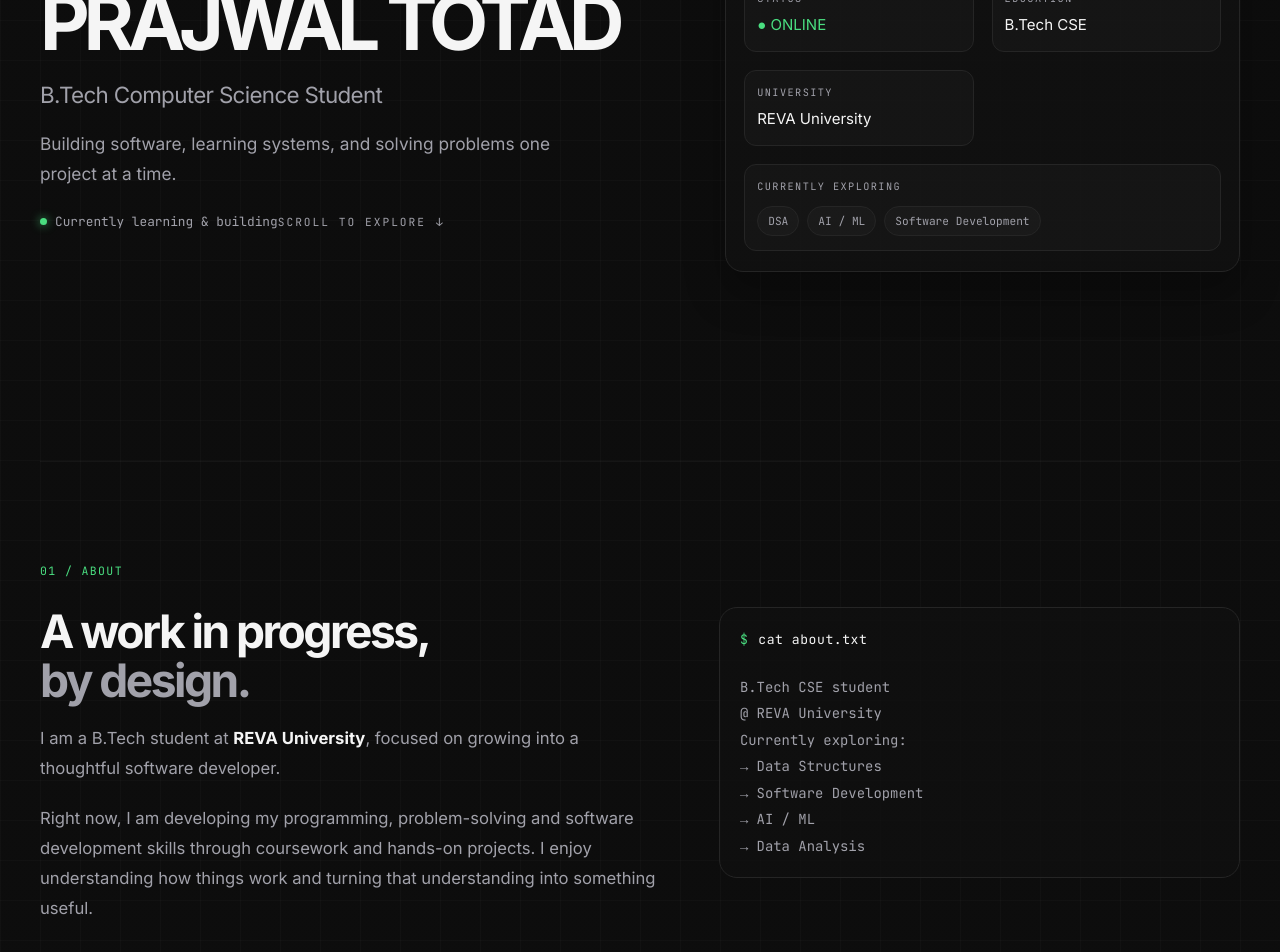
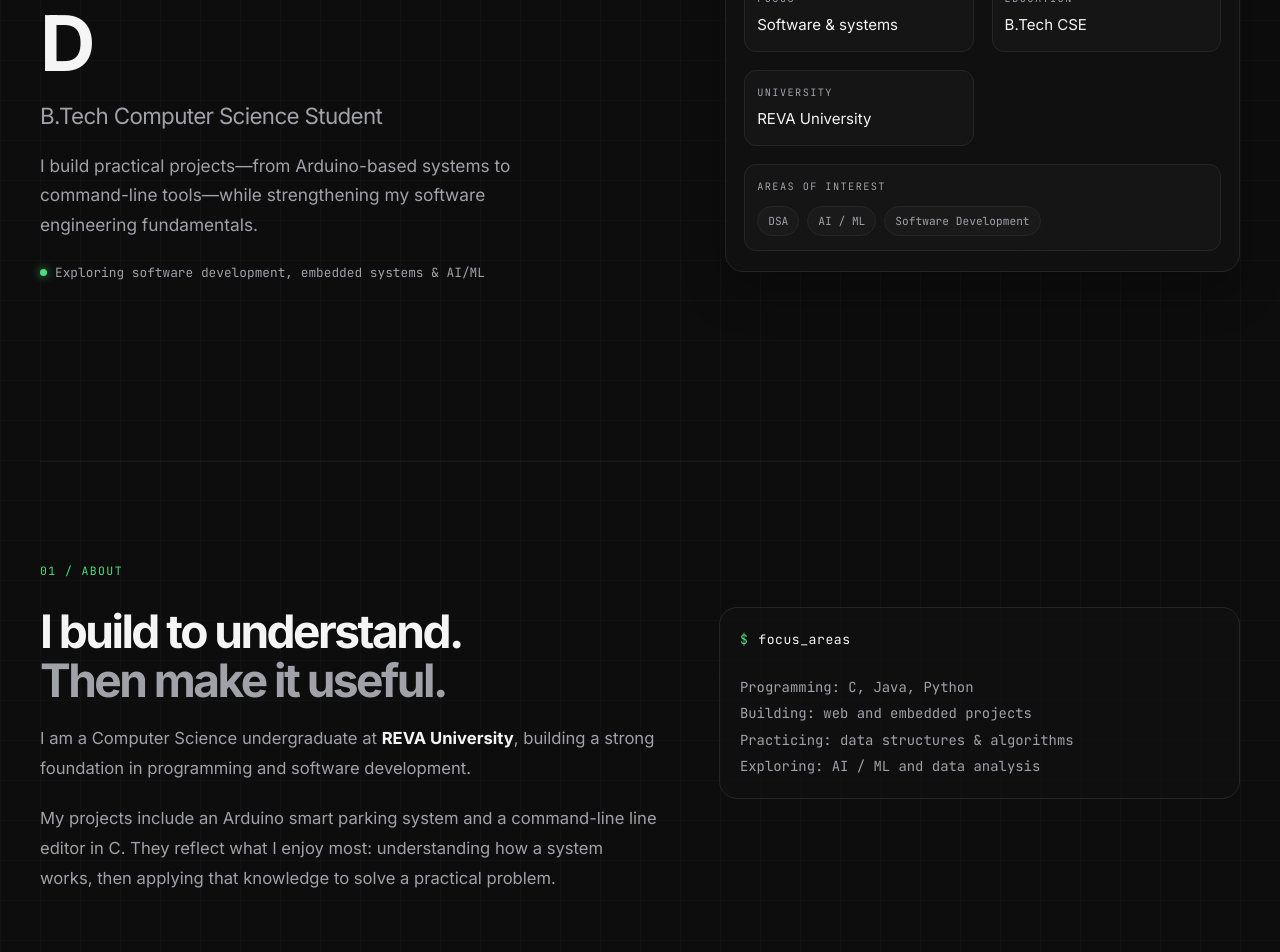
Before and after one commit to prajwaltotad/myportfolio, a React (Vite) app: page / in a window 1280 px wide. Shown: the part 340-1292 px from the top of the page. Built offline with nearby package versions, Linux system fonts and the light colour scheme.

Commit message:
Add glitch animation

```diff
--- a/src/App.css
+++ b/src/App.css
@@ -188,6 +188,41 @@
   font-weight: 700;
 }
 
+.hero-name .glitch-char {
+  display: inline-block;
+}
+
+.hero-name .glitch-space {
+  width: 0.3em;
+}
+
+.hero-name:hover .glitch-char {
+  animation: nameCharacterGlitch 460ms steps(2, end) both;
+}
+
+@keyframes nameCharacterGlitch {
+  0%, 100% {
+    color: inherit;
+    text-shadow: none;
+    transform: translate(0, 0) skewX(0);
+  }
+  18% {
+    color: var(--terminal-green);
+    text-shadow: 2px 0 rgba(74, 222, 128, 0.85), -2px 0 rgba(97, 190, 255, 0.75);
+    transform: translate(-2px, 1px) skewX(-12deg);
+  }
+  42% {
+    color: inherit;
+    text-shadow: -2px 0 rgba(74, 222, 128, 0.8), 2px 0 rgba(255, 92, 92, 0.7);
+    transform: translate(2px, -1px) skewX(9deg);
+  }
+  68% {
+    color: var(--terminal-green);
+    text-shadow: 1px 0 rgba(97, 190, 255, 0.8);
+    transform: translate(-1px, 0) skewX(-5deg);
+  }
+}
+
 .hero-subtitle {
   margin: 0 0 18px;
   color: var(--text-secondary);
@@ -211,24 +246,6 @@
   color: var(--text-secondary);
   font-size: 0.8rem;
   font-family: var(--font-mono);
-}
-
-.scroll-indicator {
-  display: inline-flex;
-  align-items: center;
-  gap: 10px;
-  margin-top: 22px;
-  letter-spacing: 0.18em;
-  font-size: 0.7rem;
-  color: var(--text-secondary);
-  text-decoration: none;
-  font-family: var(--font-mono);
-  animation: float 2.4s ease-in-out infinite;
-}
-
-@keyframes float {
-  0%, 100% { transform: translateY(0); }
-  50% { transform: translateY(6px); }
 }
 
 .terminal-card {
@@ -300,6 +317,16 @@
   color: var(--text);
   font-size: 0.94rem;
   line-height: 1.5;
+}
+
+.university-link {
+  color: inherit;
+  text-decoration: none;
+}
+
+.university-link:hover,
+.university-link:focus-visible {
+  color: inherit;
 }
 
 .dashboard-value.online {
@@ -870,6 +897,21 @@
 .contact-email-text {
   position: relative;
   display: inline-block;
+  -webkit-user-select: text;
+  user-select: text;
+}
+
+.mini-links .contact-email {
+  justify-self: start;
+  width: fit-content;
+  -webkit-user-select: text;
+  user-select: text;
+}
+
+.contact-email-arrow {
+  margin-left: 5px;
+  -webkit-user-select: none;
+  user-select: none;
 }
 
 .contact-email-text::after {
@@ -1284,8 +1326,7 @@
     gap: 34px;
   }
 
-  .terminal-prompt,
-  .scroll-indicator {
+  .terminal-prompt {
     letter-spacing: 0.08em;
   }
 
--- a/src/App.tsx
+++ b/src/App.tsx
@@ -52,7 +52,7 @@ const projects: Project[] = [
     description:
       'A command-line text editor built in C to practice data structures, file handling and problem-solving fundamentals.',
     technologies: ['C', 'CLI', 'Data Structures'],
-    github: null,
+    github: 'https://github.com/prajwaltotad/line-editor',
     demo: null,
     details: {
       architecture: 'Command input → editor logic → file handling → terminal output',
@@ -190,11 +190,6 @@ function App() {
             <span className="brand-text">PRAJWAL.TOTAD</span>
           </a>
 
-          <div className="brand-status" aria-label="Currently available">
-            <span className="status-dot" aria-hidden="true" />
-            ONLINE
-          </div>
-
           <button
             type="button"
             className="mobile-menu-toggle"
@@ -233,21 +228,28 @@ function App() {
               </span>
             </p>
 
-            <h1>PRAJWAL TOTAD</h1>
+            <h1 className="hero-name" aria-label="Prajwal Totad">
+              {'PRAJWAL TOTAD'.split('').map((character, index) => (
+                <span
+                  aria-hidden="true"
+                  className={character === ' ' ? 'glitch-char glitch-space' : 'glitch-char'}
+                  key={`${character}-${index}`}
+                  style={{ animationDelay: `${index * 32}ms` }}
+                >
+                  {character === ' ' ? '\u00a0' : character}
+                </span>
+              ))}
+            </h1>
             <p className="hero-subtitle">B.Tech Computer Science Student</p>
             <p className="hero-text">
-              Building software, learning systems, and solving problems one project at a time.
+              I build practical projects—from Arduino-based systems to command-line tools—while strengthening my software engineering fundamentals.
             </p>
 
             <div className="hero-status">
               <span className="status-dot tiny" aria-hidden="true" />
-              Currently learning &amp; building
+              Exploring software development, embedded systems &amp; AI/ML
             </div>
 
-            <a className="scroll-indicator" href="#about">
-              SCROLL TO EXPLORE
-              <span aria-hidden="true">↓</span>
-            </a>
           </div>
 
           <div className="terminal-card" aria-label="Prajwal profile overview">
@@ -260,8 +262,8 @@ function App() {
 
             <div className="dashboard-grid">
               <div className="dashboard-row">
-                <span className="dashboard-label">STATUS</span>
-                <span className="dashboard-value online">● ONLINE</span>
+                <span className="dashboard-label">FOCUS</span>
+                <span className="dashboard-value">Software &amp; systems</span>
               </div>
               <div className="dashboard-row">
                 <span className="dashboard-label">EDUCATION</span>
@@ -269,10 +271,10 @@ function App() {
               </div>
               <div className="dashboard-row">
                 <span className="dashboard-label">UNIVERSITY</span>
-                <span className="dashboard-value">REVA University</span>
+                <a className="university-link dashboard-value" href="https://www.reva.edu.in/" target="_blank" rel="noreferrer">REVA University</a>
               </div>
               <div className="dashboard-row full">
-                <span className="dashboard-label">CURRENTLY EXPLORING</span>
+                <span className="dashboard-label">AREAS OF INTEREST</span>
                 <div className="dashboard-list">
                   <span>DSA</span>
                   <span>AI / ML</span>
@@ -288,34 +290,27 @@ function App() {
           <div className="about-layout">
             <div className="about-copy">
               <h2>
-                A work in progress,
-                <span>by design.</span>
+                I build to understand.
+                <span>Then make it useful.</span>
               </h2>
               <p>
-                I am a B.Tech student at <strong>REVA University</strong>, focused on
-                growing into a thoughtful software developer.
+                I am a Computer Science undergraduate at <strong><a className="university-link" href="https://www.reva.edu.in/" target="_blank" rel="noreferrer">REVA University</a></strong>, building a strong foundation in programming and software development.
               </p>
               <p>
-                Right now, I am developing my programming, problem-solving and software
-                development skills through coursework and hands-on projects. I enjoy
-                understanding how things work and turning that understanding into
-                something useful.
+                My projects include an Arduino smart parking system and a command-line line editor in C. They reflect what I enjoy most: understanding how a system works, then applying that knowledge to solve a practical problem.
               </p>
             </div>
 
             <div className="terminal-aside">
               <p className="terminal-prompt">
                 <span className="prompt">$</span>
-                <span className="command">cat about.txt</span>
+                <span className="command">focus_areas</span>
               </p>
               <ul>
-                <li>B.Tech CSE student</li>
-                <li>@ REVA University</li>
-                <li>Currently exploring:</li>
-                <li>→ Data Structures</li>
-                <li>→ Software Development</li>
-                <li>→ AI / ML</li>
-                <li>→ Data Analysis</li>
+                <li>Programming: C, Java, Python</li>
+                <li>Building: web and embedded projects</li>
+                <li>Practicing: data structures &amp; algorithms</li>
+                <li>Exploring: AI / ML and data analysis</li>
               </ul>
             </div>
           </div>
@@ -474,7 +469,7 @@ function App() {
               <div className="timeline-content">
                 <h3>B.Tech</h3>
                 <p>Computer Science Engineering</p>
-                <p className="timeline-school">REVA University</p>
+                <p className="timeline-school"><a className="university-link" href="https://www.reva.edu.in/" target="_blank" rel="noreferrer">REVA University</a></p>
               </div>
             </div>
             <div className="timeline-item">
@@ -516,7 +511,8 @@ function App() {
               </p>
               <div className="mini-links">
                 <a className="contact-email" href="mailto:prajwaltotad2006@gmail.com">
-                  <span className="contact-email-text">prajwaltotad2006@gmail.com ↗</span>
+                  <span className="contact-email-text">prajwaltotad2006@gmail.com</span>
+                  <span className="contact-email-arrow" aria-hidden="true">↗</span>
                 </a>
               </div>
             </div>
@@ -607,11 +603,6 @@ function App() {
               <p>{selectedProject.details.learned}</p>
             </div>
 
-            {selectedProject.github ? (
-              <a className="primary-btn modal-link" href={selectedProject.github} target="_blank" rel="noreferrer">
-                SOURCE CODE <span aria-hidden="true">↗</span>
-              </a>
-            ) : null}
           </div>
         </div>
       ) : null}
--- a/src/index.css
+++ b/src/index.css
@@ -26,6 +26,19 @@
 
 * {
   box-sizing: border-box;
+}
+
+body,
+body * {
+  -webkit-user-select: none;
+  user-select: none;
+}
+
+input,
+textarea,
+[contenteditable='true'] {
+  -webkit-user-select: text;
+  user-select: text;
 }
 
 html {
```
